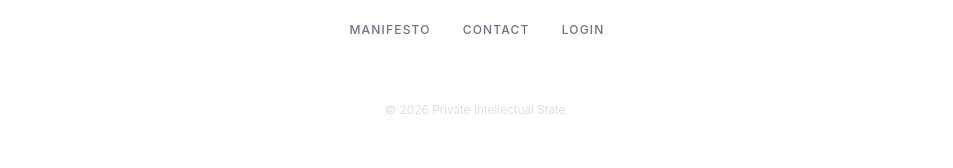
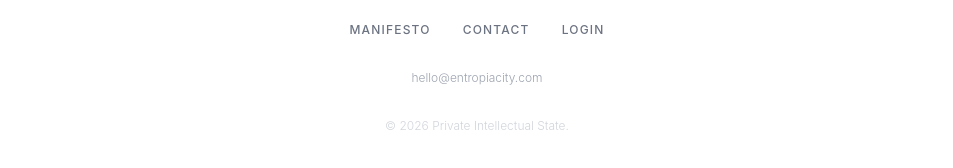
Before and after one commit to rajisded/entropia, a Next.js app: page / in a window 1280 px wide. Shown: the part 4516-4684 px from the top of the page, without its empty margins (163-1116 px from the left). Built offline with nearby package versions, Linux system fonts and the light colour scheme.

Commit message:
feat: added hello@entropiacity.com link to footer

```diff
--- a/src/components/Footer.tsx
+++ b/src/components/Footer.tsx
@@ -13,7 +13,10 @@
                     <a href="mailto:contact@entropiacity.com" className="hover:text-black transition-colors">Contact</a>
                     <Link href="/login" className="hover:text-black transition-colors">Login</Link>
                 </div>
-                <p className="mt-16 text-xs text-gray-300">
+                <a href="mailto:hello@entropiacity.com" className="block mt-8 text-xs text-gray-400 hover:text-black transition-colors">
+                    hello@entropiacity.com
+                </a>
+                <p className="mt-8 text-xs text-gray-300">
                     &copy; {new Date().getFullYear()} Private Intellectual State.
                 </p>
             </div>
```
